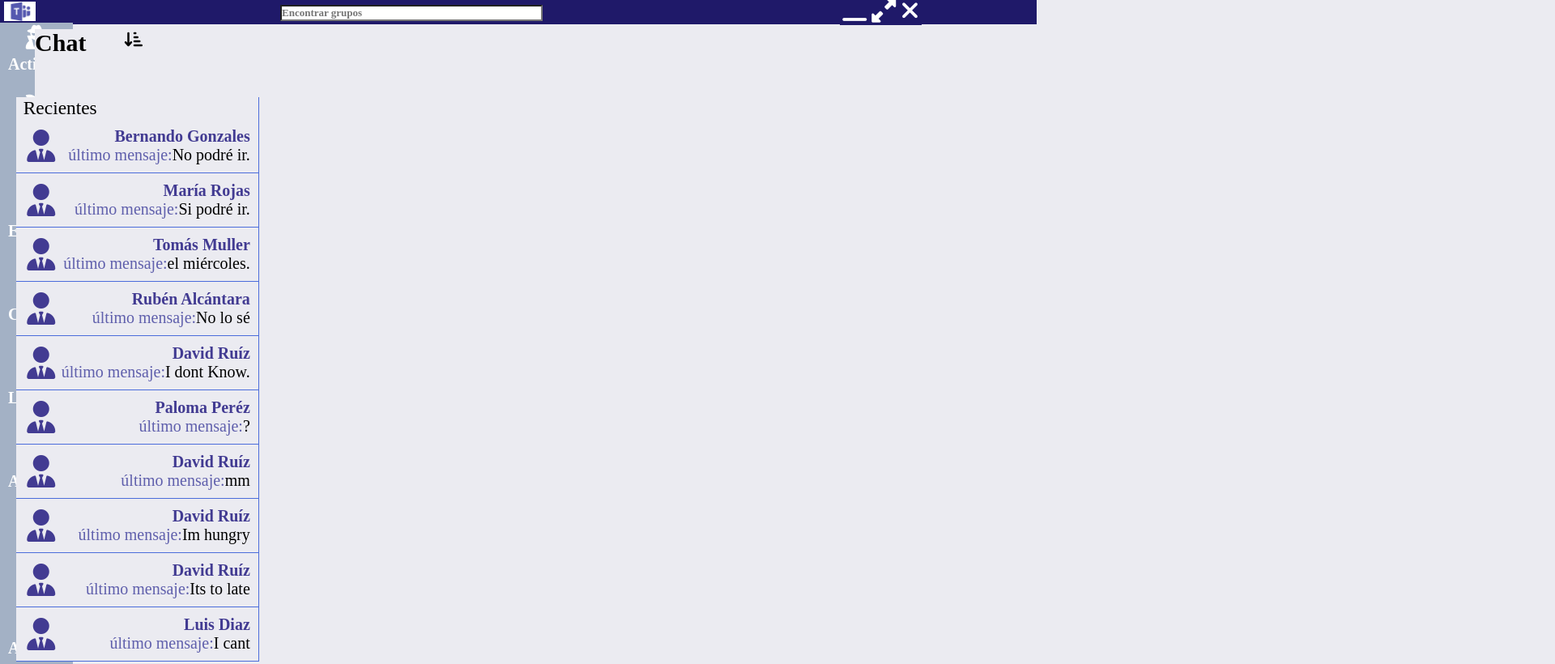
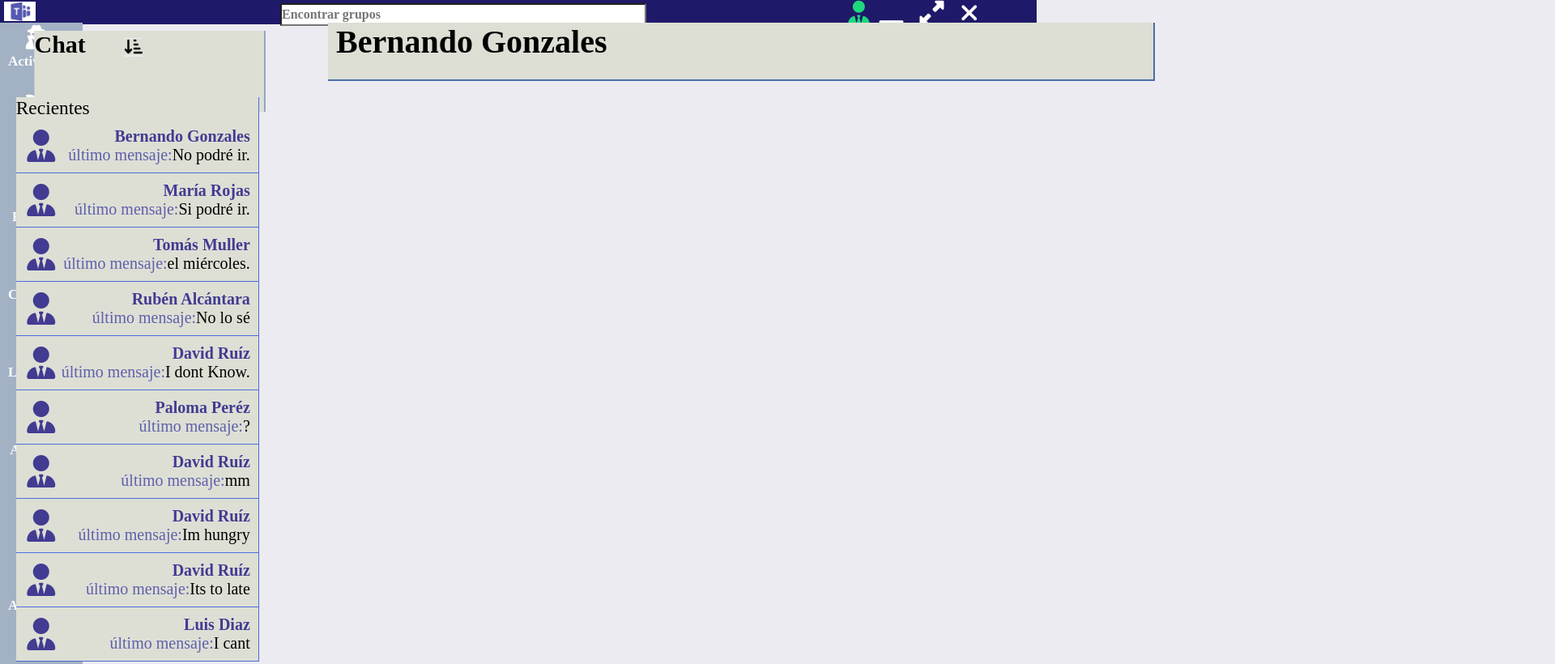
Before and after one commit to JuanA093/TeamsWebSide, a plain HTML site: page index.html in a window 1280 px wide. Shown: the top 820 px of the page at 81% size, 1920 px wide, since content can reach past the window. Drawn offline with Linux system fonts and the light colour scheme.

Commit message:
servex fin chat

```diff
--- a/index.html
+++ b/index.html
@@ -10,8 +10,8 @@
 </head>
 <body>
      <!--ENCABEZADO!-->
-    <div class="contenedorHeader">
-        <header>
+    <header>
+        <div class="contenedorHeader">
             <div class="logo">
                 <img src="./img/logoTeams.png" class="imagenLogo">
             </div>
@@ -21,12 +21,28 @@
                     <input type="text" placeholder="Encontrar grupos" class="ibuscar" style="color: black;">
                 </form>
             </div>
+            <ul class="iconoUsuario">
+                <li><a href="#"><i class="fa-solid fa-user-tie"></i></a></li>
+            </ul>
             <ul>
                 <li><a href="#"><i class="fa-solid fa-window-minimize"></i></a></li>
                 <li><a href="#"><i class="fa-solid fa-up-right-and-down-left-from-center"></i></a></li>
                 <li><a href="#"><i class="fa-solid fa-xmark"></i></a></li>
             </ul>
-        </header>
+            <div class="headChat">
+                <ul>
+                    <li><a href="#Chat">Chat</a></li>
+                    <li><a href="#Arcivos">Archivos</a></li>
+                    <li><a href="#Organizacion">Organizacion</a></li>
+                    <li><a href="#Actividad">Actividad</a></li>
+                    <li><a href="#Linkedln">Linkedln</a></li>
+                </ul>
+            </div>
+        </div>
+    </header>
+
+    <div class="nombre">
+        <h1>Bernando Gonzales</h1>
     </div>
 
     <!--PESTAÑAS  -->
@@ -57,7 +73,7 @@
 
     <section id="chats" class="chats">
         <div class="contenidoChats">
-            <div class="encabezadoChat" style="width: 200px; height: 100px; border-bottom: 2px solid rgb(74, 108, 170);">
+            <div class="encabezadoChat" style="width: 200px; height: 100px; border-right: 1px solid rgb(74, 108, 170);">
                 <h1>Chat</h1>
             </div>
                 <a href="#"><i class="fa-solid fa-arrow-down-short-wide"></i></a>
--- a/styles.css
+++ b/styles.css
@@ -15,7 +15,7 @@
     padding-top: 2px;
 }
 
-.contenedorHeader header{
+.contenedorHeader {
     max-width: 1100px;
     margin: auto;
     display: flex;
@@ -31,24 +31,26 @@
 
 .contenedorHeader .BarraBusqueda .ibuscar{
     font-family: 'Righteous';
-    width: 25%;
-    height: 2%;
-    margin-top: 0.5%;
+    width: 35%;
+    height: 3%;
+    margin-top: 0.3%;
     margin-left: 20%;
     position: absolute;
     background-color: rgb(255, 255, 255);
     font-weight: bold;
-    font-size: small;
+    font-size: medium;
     color: black;
 }
 
 .contenedorHeader ul{
     list-style: none;
-    margin-left: 74%;
+    margin-left: 77%;
     margin-top: 2%;
     position: absolute;
     display: flex;
+    padding: 0;
 }
+
 
 .contenedorHeader li a{
    font-size: 30px;
@@ -61,11 +63,45 @@
 
 
 .contenedorHeader li i{
-    background-color: fafafa;
+    background-color: #fafafa;
     text-decoration: none;
-    padding: 3px;
+    padding: 10px;
+    padding-bottom: 1px;
     background-color: #1f1969;
 
+ }
+
+.contenedorHeader .iconoUsuario{
+    margin-top: 2%;
+    margin-left: 74%;
+}
+
+.iconoUsuario li a{
+    color: rgb(30, 215, 126);
+}
+
+ .nombre{
+    position: absolute;
+    border-bottom: 2px solid rgb(74, 108, 170);
+    border-right: 2px solid rgb(74, 108, 170);
+    margin-top: 2.2%;
+    margin-left: 405px;
+    background-color: rgb(221, 223, 213);
+    padding-right: 38.99%;
+    padding-bottom: 1%;
+    font-size: 20px;
+    width: 520px;
+ }
+
+ .nombre h1 {
+    background-color: rgb(221, 223, 213);
+    margin-bottom: 10px;
+    margin-left: 10px;
+    padding-right: 100px;
+ }
+
+ .pestañas{
+    margin-top: 0;
  }
 
 .pestañas nav ul {
@@ -73,6 +109,8 @@
     position: absolute;
     text-align: center;
     padding: 0px;
+    padding-bottom: 2.3%;
+    padding-right: 1%;
     margin-top: 2.2%;
     width: 7%;
     height: 100%;
@@ -87,8 +125,8 @@
     font-family: 'Righteous';
     font-weight: bold;
     position: relative;
-    margin: 40px 10px;
-    font-size: 20px;
+    margin: 38px 10px;
+    font-size: 17px;
     color: white;
 
 }
@@ -135,15 +173,21 @@
 
 .contenidoChats .encabezadoChat{
     color: black;
+    background-color: rgb(221, 223, 213);
     display: inline;
     position: absolute;
     font-size: 20px;
     justify-content: center;
-    top: 4.5%;
-    right: 73.2%;
+    top: 4.7%;
+    right: 63.27%;
     width: 200px;
     height: 100px;
+    padding-right: 6.57%;
     transform: translateX(-50%);
+}
+.encabezadoChat  h1{
+    background-color: rgb(221, 223, 213);
+
 }
 
 .contenidoChats a{
@@ -153,7 +197,12 @@
     text-decoration: none;
     font-size: 20px;
     left: 12%;
-    bottom: 92.4%;
+    bottom: 91.2%;
+}
+.contenidoChats i{
+    background-color: rgb(221, 223, 213);
+    text-decoration: none;
+    padding: 0%;
 }
 
 .contenidoChats .listaChats{
@@ -170,28 +219,43 @@
 
 .listaChats ul{
     list-style-type: none;
+    background-color: rgb(221, 223, 213);
     border-bottom: 1px solid rgb(75, 108, 219);
     border-right: 1px solid rgb(75, 108, 219);
     padding: 10px;
 }
 
 .listaChats h3{
+    background-color: rgb(221, 223, 213);
     font-weight: lighter;
-    margin-left: 3%;
+    margin-left: 0%;
     border-right: 1px solid rgb(75, 108, 219);
 }
 
 .listaChats h2{
     font-family: 'Righteous';
+    background-color: rgb(221, 223, 213);
     color: #423b92;
     font-size: 20px;
     text-align: right;
 }
+
 .listaChats p{
+    background-color: rgb(221, 223, 213);
     font-family: 'Righteous';
     font-size: 20px;
     text-align: right;
+
 }
+.listaChats i{
+    background-color: rgb(221, 223, 213);
+
+}
+
+.listaChats span{
+    background-color: rgb(221, 223, 213);
+}
+
 .listaChats ul:hover li{
     transition: background-color 0.3s;
 }
@@ -237,9 +301,7 @@
     transition: background-color 0.3s;
 }
 
-.chats{
-
-
+@media screen and (max-width: 319px) {
 
 }
 
```
